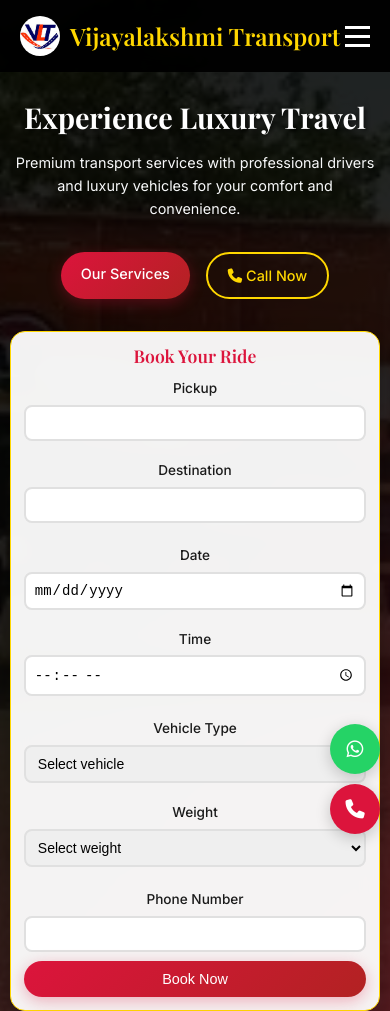
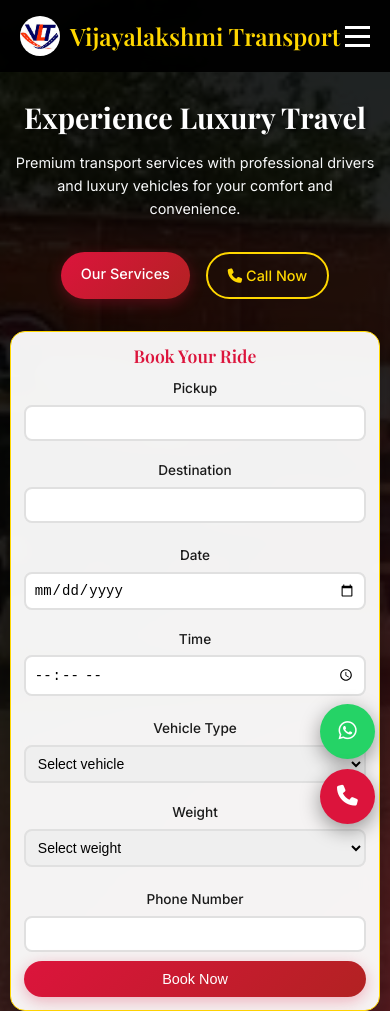
Before and after one commit to seneargroup/vijayalakshmitransport, a plain HTML site: page index.html in a window 390 px wide. Shown: the top 1011 px of the page. Drawn offline with nearby package versions, Linux system fonts and the light colour scheme.

Commit message:
update styles.css

```diff
--- a/styles.css
+++ b/styles.css
@@ -674,7 +674,7 @@ section {
     display: flex;
     flex-direction: column;
     gap: 10px;
-    z-index: 1000;
+    z-index: 9999;
 }
 
 .whatsapp-btn,
@@ -809,15 +809,17 @@ section {
     }
 
     .floating-buttons {
-        bottom: 10px;
-        right: 10px;
+        bottom: 20px;
+        right: 15px;
+        z-index: 9999;
     }
 
     .whatsapp-btn,
     .call-btn {
-        width: 50px;
-        height: 50px;
-        font-size: 1.2rem;
+        width: 55px;
+        height: 55px;
+        font-size: 1.3rem;
+        box-shadow: 0 6px 20px rgba(0, 0, 0, 0.4);
     }
 }
 
```
